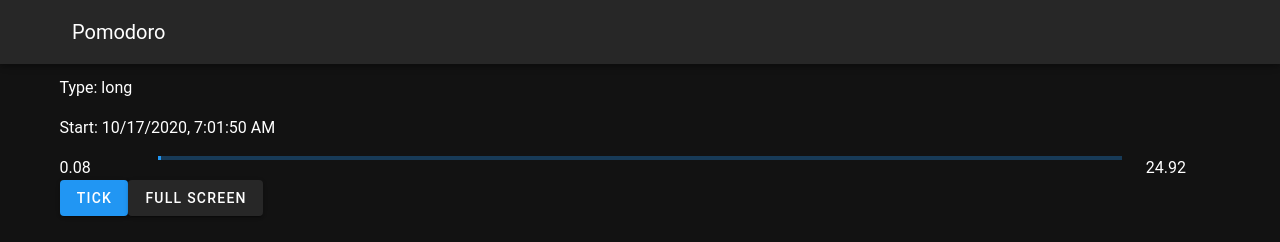
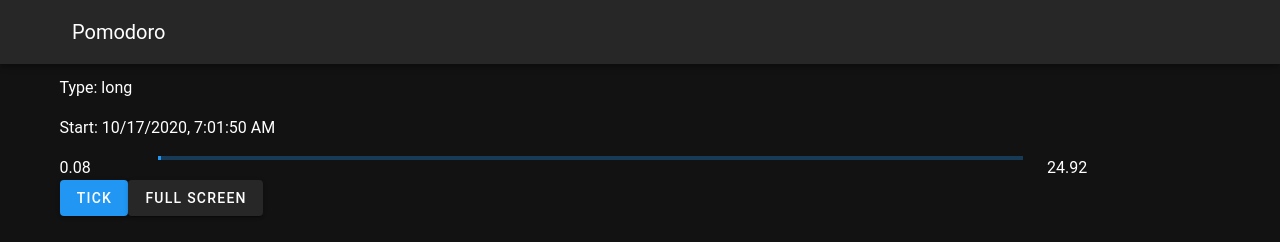
Before and after one commit to wiloon/pomodoro-vue, a Vue app: page / in a window 1280 px wide. Shown: the top 242 px of the page. Built offline with nearby package versions, Linux system fonts and the light colour scheme.

Commit message:
progress bar

```diff
--- a/src/components/HelloWorld.vue
+++ b/src/components/HelloWorld.vue
@@ -4,8 +4,8 @@
     <p>Start: {{ timestampStr }}</p>
     <v-row>
       <v-col cols="1">{{ pomodoroTimeLast }}</v-col>
-      <v-col cols="10"> <v-progress-linear v-bind:value="progress" dark bottom ></v-progress-linear></v-col>
-      <v-col cols="1">{{ pomodoroTimeLeft }}</v-col>
+      <v-col cols="9"> <v-progress-linear v-bind:value="progress" dark bottom ></v-progress-linear></v-col>
+      <v-col cols="2">{{ pomodoroTimeLeft }}</v-col>
     </v-row>
     <v-btn v-on:click="tick" v-bind:color="tickBtnColor">tick</v-btn>
     <v-btn v-on:click="fullScreen">Full Screen</v-btn>
```
